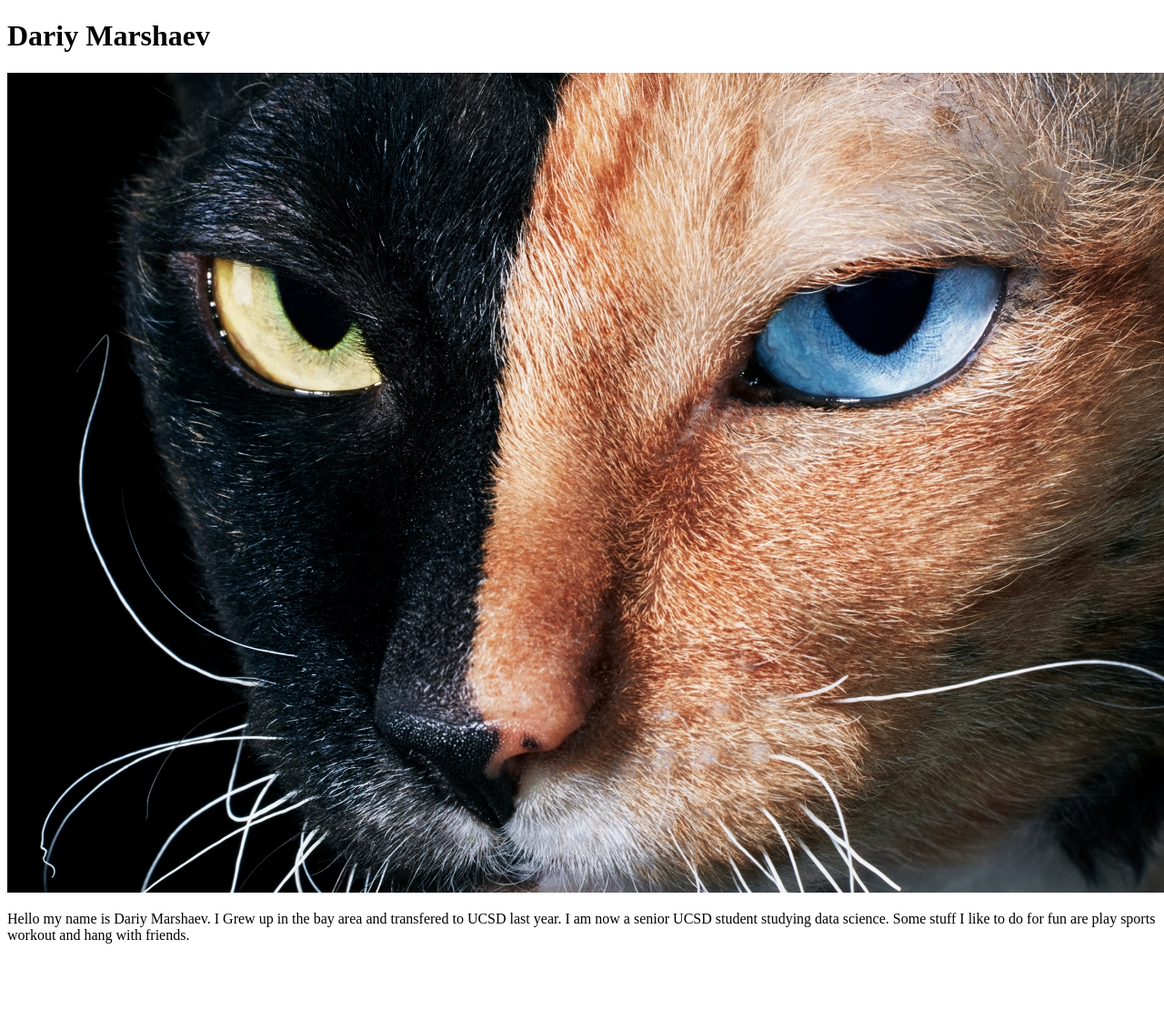
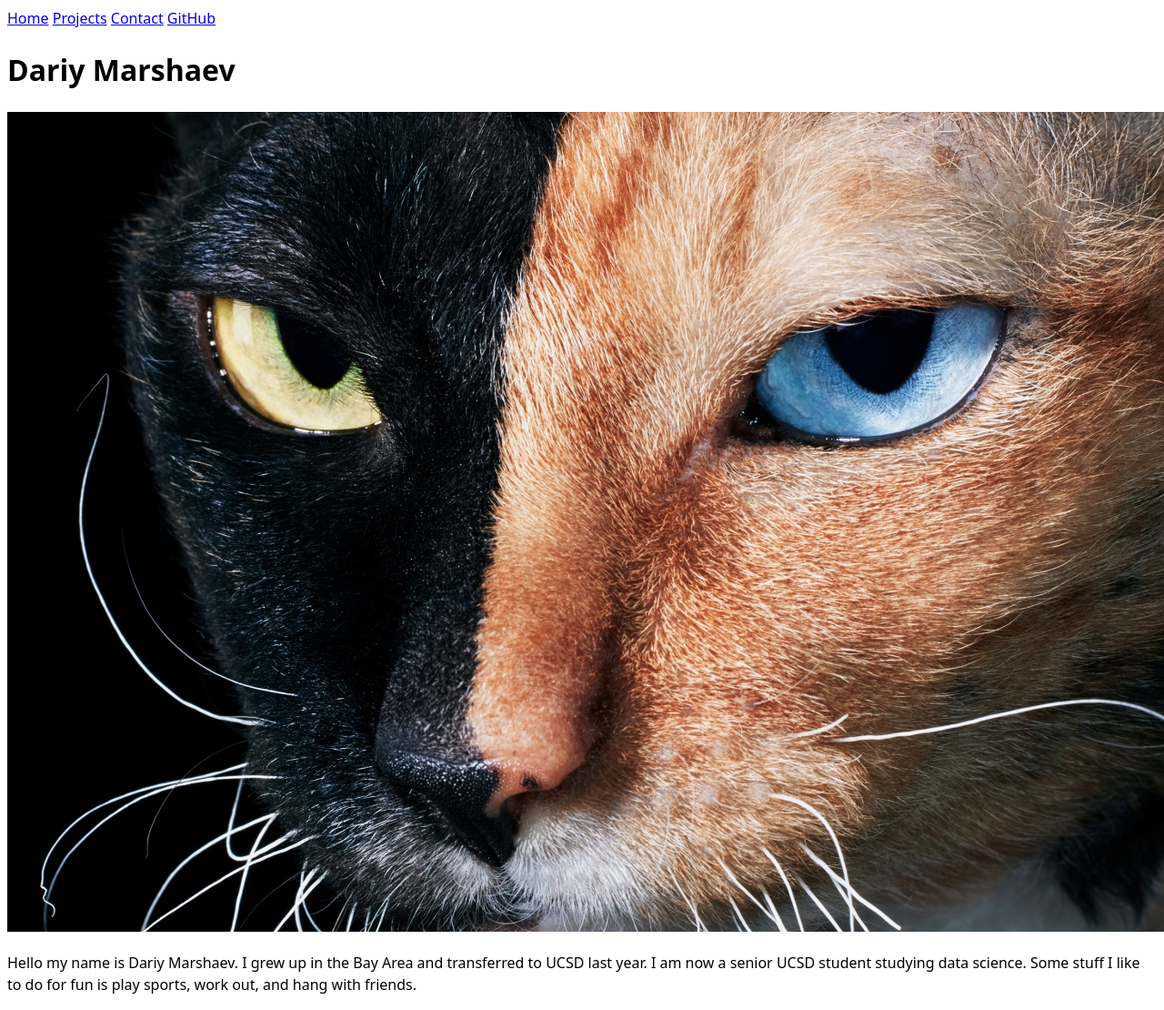
Before and after one commit to DariyMarsh/portfolio, a plain HTML site: page index.html in a window 1280 px wide. Shown: the top 1110 px of the page at 91% size. Before the commit the page ends 1053 px from the top, so only its background shows below. Drawn offline with Linux system fonts and the light colour scheme.

Commit message:
adding button ui and css for contact info

```diff
--- a/index.html
+++ b/index.html
@@ -4,19 +4,26 @@
     <meta charset="UTF-8">
     <meta name="viewport" content="width=device-width, initial-scale=1.0">
     <title>Dariy Marshaev: Personal site and portfolio</title>
+    <link rel="stylesheet" href="style.css">
 </head>
+
 <body>
-    <h1>
-        Dariy Marshaev
-    </h1>
-    <img src="images/cat.jpg"
-         alt="A photo of a cat">
+    <nav>
+        <a href="index.html">Home</a>
+        <a href="projects/">Projects</a>
+        <a href="contact/">Contact</a>
+        <a href="https://github.com/DariyMarsh" target="_blank">GitHub</a>
+    </nav>
+
+    <h1>Dariy Marshaev</h1>
+
+    <img src="images/cat.jpg" alt="A photo of a cat">
+
     <p>
-        Hello my name is Dariy Marshaev. I Grew up in the bay area
-        and transfered to UCSD last year. I am now a senior UCSD student
-        studying data science. Some stuff I like to do for fun are play sports
-        workout and hang with friends.
+        Hello my name is Dariy Marshaev. I grew up in the Bay Area
+        and transferred to UCSD last year. I am now a senior UCSD student
+        studying data science. Some stuff I like to do for fun is play sports,
+        work out, and hang with friends.
     </p>
-
 </body>
 </html>
--- /dev/null
+++ b/style.css
@@ -0,0 +1,6 @@
+body {
+    /* Set line height to 1.5 times the font size
+         and use the OS’s UI font as the website font
+       */
+    font: 100%/1.5 system-ui;
+  }
```
Also changed, not shown: contact/index.html (added, +41 -0 lines), projects/index.html (added, +21 -0 lines).
